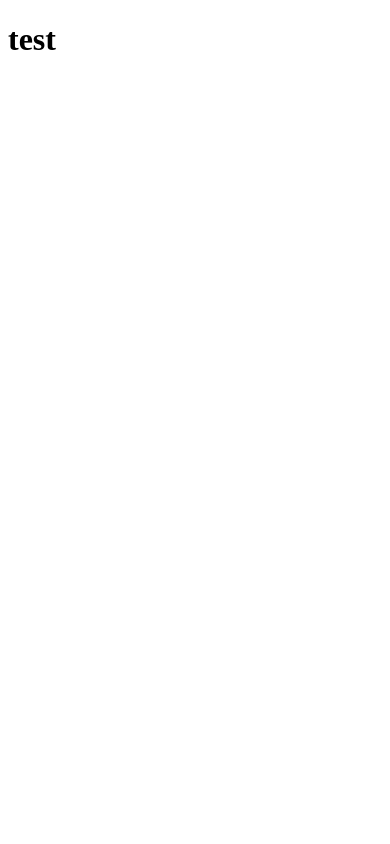
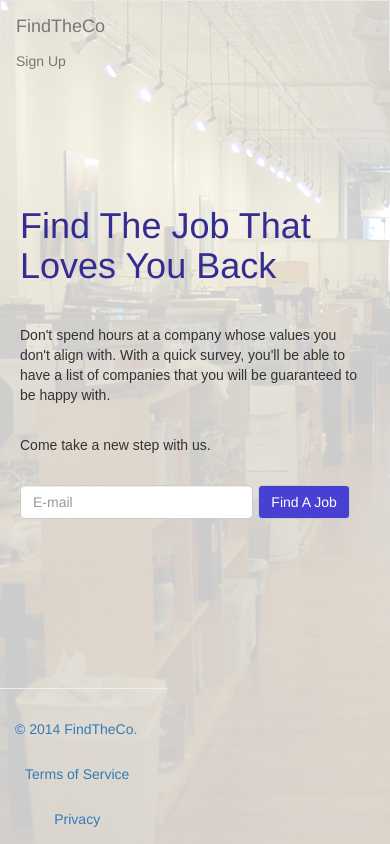
Before and after one commit to liamlin/findtheco, a Django app: page / in a window 390 px wide. Before the commit the page is almost empty. Run offline with Django 3.2, Linux system fonts and the light colour scheme; some libraries are stand-ins or nearby versions.

Commit message:
landing page design complete

```diff
--- /dev/null
+++ b/findthecoapp/static/css/base.css
@@ -0,0 +1,14 @@
+/****************************
+        Navigation
+****************************/
+
+.navbar-default {
+    background-color: rgba(0, 0, 0, 0);
+    border-bottom: none;
+}
+
+.footer {
+    position: absolute;
+    bottom: 0;
+    max-width: 100%;
+}
--- /dev/null
+++ b/findthecoapp/static/css/landing.css
@@ -0,0 +1,62 @@
+#bg {
+  position: fixed;
+  top: -50%;
+  left: -50%;
+  width: 200%;
+  height: 200%;
+  z-index: -1;
+}
+#bg img {
+  position: absolute;
+  top: 0;
+  left: 0;
+  right: 0;
+  bottom: 0;
+  margin: auto;
+  min-width: 50%;
+  min-height: 50%;
+  opacity: .2;
+}
+
+/****************************
+           Copy
+****************************/
+
+.landing-content {
+    padding: 2rem;
+}
+
+.main-copy {
+    font-family: avenir, helvetica, sans-serif;
+    margin: 7.5rem 0 3rem;
+    color: rgb(52, 44, 144)
+}
+
+.support-copy {
+    font-weight: lighter;
+    font-family: sans-serif;
+    padding-bottom: 20px;
+}
+
+/****************************
+           Form
+****************************/
+
+.email-form {
+    border-radius: 5px;
+}
+
+.email-form-wrapper {
+    padding-right: 5px;
+    max-width: 300px;
+}
+
+.submit-btn-wrapper {
+    padding: 0;
+}
+
+.submit-btn {
+    background-color: rgb(72, 64, 211);
+    color: white;
+    font-weight: lighter;
+}
--- a/findthecoapp/templates/base.html
+++ b/findthecoapp/templates/base.html
@@ -1,10 +1,63 @@
+{% load staticfiles %}
 <!DOCTYPE html>
 <html>
 <head lang="en">
     <meta charset="UTF-8">
-    <title>Find The Job You Care About | FindTheCo</title>
+    {% block title %}{% endblock %}
+
+    <!-- Bootstrap Files -->
+    <link rel="stylesheet" href="https://maxcdn.bootstrapcdn.com/bootstrap/3.2.0/css/bootstrap.min.css">
+    <script src="https://maxcdn.bootstrapcdn.com/bootstrap/3.2.0/js/bootstrap.min.js"></script>
+
+    <!-- jQuery CDN -->
+    <script src="//code.jquery.com/jquery-1.11.0.min.js"></script>
+    <script src="//code.jquery.com/jquery-migrate-1.2.1.min.js"></script>
+
+    <!-- Submitted CSS File -->
+    <link rel="stylesheet" type="text/css" href="{% static 'css/base.css' %}">
+    {% block css %}{% endblock %}
+
+    <!-- Submitted JS File -->
+    {% block js %}{% endblock %}
+
 </head>
 <body>
-    <h1>test</h1>
+
+    <!------------------------------------
+                Navigation Bar
+     ------------------------------------>
+    <div class="navbar navbar-default">
+        <div class="container-fluid container-nav">
+            <div class="navbar-header header-nav">
+                <a class="navbar-brand" href="#">FindTheCo</a>
+            </div>
+            <div class="navbar-right">
+                <a class="navbar-right navbar-link navbar-text" href="#">Sign Up</a>
+            </div>
+        </div>
+    </div>
+
+    <!------------------------------------
+                Content
+     ------------------------------------>
+
+    {% block content %}
+
+    {% endblock %}
+
+    <!------------------------------------
+                Footer
+     ------------------------------------>
+    <div class="row footer">
+    <hr>
+        <div class="col-lg-12">
+            <ul class="nav nav-pills nav-justified">
+                <li><a href="/">© 2014 FindTheCo.</a></li>
+                <li><a href="#">Terms of Service</a></li>
+                <li><a href="#">Privacy</a></li>
+            </ul>
+        </div>
+    </div>
+
 </body>
 </html>
--- /dev/null
+++ b/findthecoapp/templates/landing.html
@@ -0,0 +1,45 @@
+{% extends 'base.html' %}
+{% load staticfiles %}
+
+{#{% block title %}#}
+{#Find The Job You Love | FindTheCo#}
+{#{% endblock %}#}
+
+{% block css %}
+<link rel="stylesheet" type="text/css" href="{% static 'css/landing.css' %}">
+{% endblock %}
+
+{% block content %}
+
+<div id="bg">
+    <img src="{% static 'img/startup_office_photo.jpg' %}" height="800" width="auto" alt="startup office photo">
+</div>
+
+<div class="container-fluid landing-content">
+    <div class="row row-main-copy">
+        <div class="col-xs-12 col-sm-8 col-md-8 col-lg-8 main-copy">
+            <h1 class="main-copy-text">Find The Job That Loves You Back</h1>
+        </div>
+    </div>
+    <div class="row row-support-copy">
+        <div class="col-xs-12 col-sm-5 col-md-5 support-copy">
+            <p>Don't spend hours at a company whose values you don't align with. With a quick survey, you'll be able to have a list of companies that you will be guaranteed to be happy with.</p>
+            <br>
+            <p>Come take a new step with us.</p>
+        </div>
+    </div>
+    <div class="row e-mail-form-total">
+        <div class="col-xs-8 col-sm-4 col-md-4 col-lg-4 email-form-wrapper">
+            <form role="form email-form-group">
+                <div class="form-group">
+                    <input type="text" class="form-control email-form" placeholder="E-mail">
+                </div>
+            </form>
+        </div>
+        <div class="col-xs-4 col-sm-1 col-md-1 col-lg-1 submit-btn-wrapper">
+            <button type="submit" class="btn btn-default submit-btn">Find A Job</button>
+        </div>
+    </div>
+</div>
+
+{% endblock %}
--- a/findthecoapp/views.py
+++ b/findthecoapp/views.py
@@ -3,4 +3,4 @@ from django.shortcuts import render
 # Create your views here.
 
 def home(request):
-    return render(request, 'base.html')
+    return render(request, 'landing.html')
```
Also changed, not shown: findthecoapp/static/img/startup_office_photo.jpg (added).
